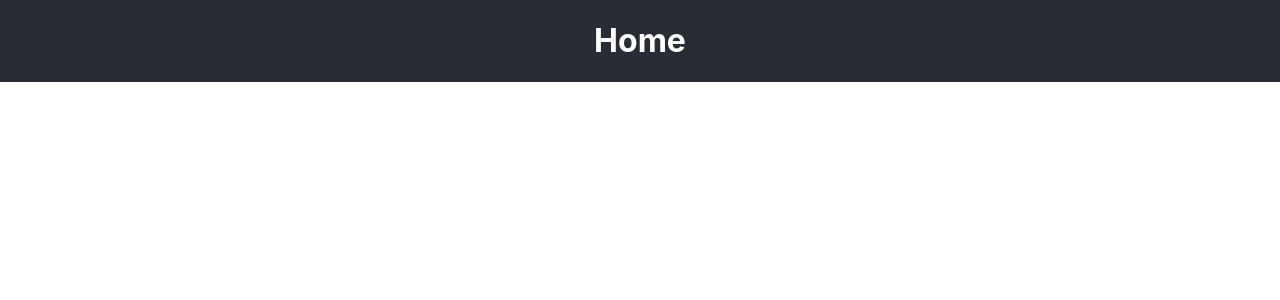
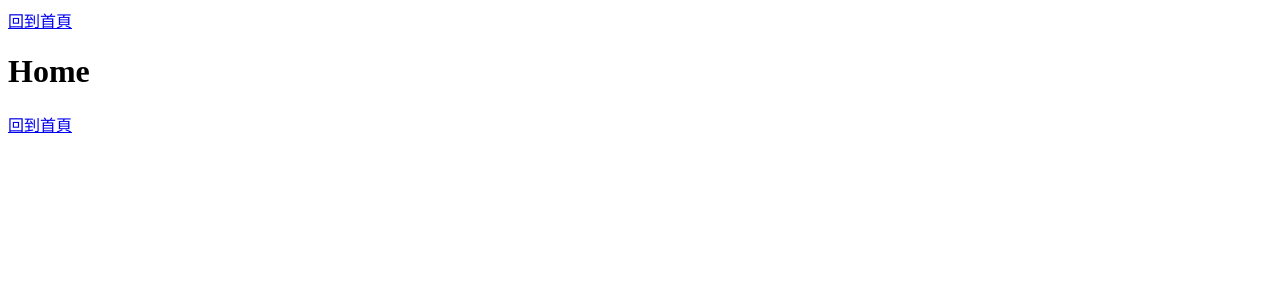
Before and after one commit to Bobo100/boboNext.js-template, a Next.js app in the folder template/: page / in a window 1280 px wide. Shown: the top 300 px of the page. Built offline with nearby package versions, Linux system fonts and the light colour scheme.

Commit message:
v 0.2.0 新增樣式

```diff
--- a/package.json
+++ b/package.json
@@ -1,6 +1,6 @@
 {
   "name": "cra-template-bobonext.js",
-  "version": "0.1.3",
+  "version": "0.2.0",
   "files": [
     "template",
     "template.json"
--- /dev/null
+++ b/template/components/Footer.tsx
@@ -0,0 +1,13 @@
+import { useRouter } from "next/router"
+import RouterLink from "./RoutesLink"
+
+const Footer = () => {
+    const router = useRouter()
+    return (
+        <div className="footer">
+            <RouterLink />
+        </div>
+    )
+}
+
+export default Footer
--- /dev/null
+++ b/template/components/NavBar.tsx
@@ -0,0 +1,31 @@
+import { useEffect, useState } from "react"
+import RouterLink from "./RoutesLink"
+
+const NavBar = () => {
+    const [prevScrollPos, setPrevScrollPos] = useState(0);
+    const [visible, setVisible] = useState(true);
+
+    useEffect(() => {
+        const handleScroll = () => {
+            const currentScrollPos = window.scrollY;
+            const visible = prevScrollPos > currentScrollPos;
+
+            setPrevScrollPos(currentScrollPos);
+            setVisible(visible);
+        };
+
+        window.addEventListener('scroll', handleScroll);
+
+        return () => {
+            window.removeEventListener('scroll', handleScroll);
+        };
+    }, [prevScrollPos, visible]);
+
+    return (
+        <nav className={`navbar ${visible ? 'navbar--visible' : 'navbar--hidden'}`}>
+            <RouterLink />
+        </nav>
+    )
+}
+
+export default NavBar
--- /dev/null
+++ b/template/components/RoutesLink.tsx
@@ -0,0 +1,13 @@
+import Link from "next/link"
+import { useRouter } from "next/router"
+
+const RouterLink = () => {
+    const router = useRouter()
+    return (
+        <>
+            <Link href="/" className={router.pathname === "/" ? "active" : ""}>回到首頁</Link>
+        </>
+    )
+}
+
+export default RouterLink
--- a/template/components/layout.tsx
+++ b/template/components/layout.tsx
@@ -1,6 +1,15 @@
+import Footer from "./Footer";
+import NavBar from "./NavBar";
+
 interface LayoutProps {
     children: React.ReactNode;
 }
 export default function Layout({ children }: LayoutProps) {
-    return <div className="App">{children}</div>;
+    return (<div className="App">
+        <NavBar />
+        <div className="container">
+            {children}
+        </div>
+        <Footer />
+    </div>);
 }
--- a/template/package.json
+++ b/template/package.json
@@ -13,7 +13,8 @@
     "react": "^18.2.0",
     "react-dom": "^18.2.0",
     "react-uuid": "^2.0.0",
-    "typescript": "4.9.5"
+    "typescript": "4.9.5",
+    "styled-components": "^5.3.9"
   },
   "scripts": {
     "dev": "next dev",
--- a/template/styles/global.scss
+++ b/template/styles/global.scss
@@ -1,42 +1,3 @@
-body {
-    margin: 0;
-    padding: 0;
-    font-family: -apple-system, BlinkMacSystemFont, "Segoe UI", "Roboto", "Oxygen", "Ubuntu", "Cantarell", "Fira Sans",
-        "Droid Sans", "Helvetica Neue", sans-serif;
-    -webkit-font-smoothing: antialiased;
-    -moz-osx-font-smoothing: grayscale;
-}
-
-code {
-    font-family: source-code-pro, Menlo, Monaco, Consolas, "Courier New", monospace;
-}
-
 * {
     box-sizing: border-box;
 }
-
-.flex {
-    display: flex;
-}
-
-.align-center {
-    align-items: center;
-}
-
-.justify-center {
-    justify-content: center;
-}
-
-.flex-column {
-    flex-direction: column;
-}
-
-.App {
-    background-color: #282c34;
-    display: flex;
-    justify-content: center;
-    flex-direction: column;
-    align-items: center;
-    font-size: 2vmin;
-    color: white;
-}
```
Also changed, not shown: template/styles/index.module.scss (added), 1 other file (tests, documents, lock files or other folders).
